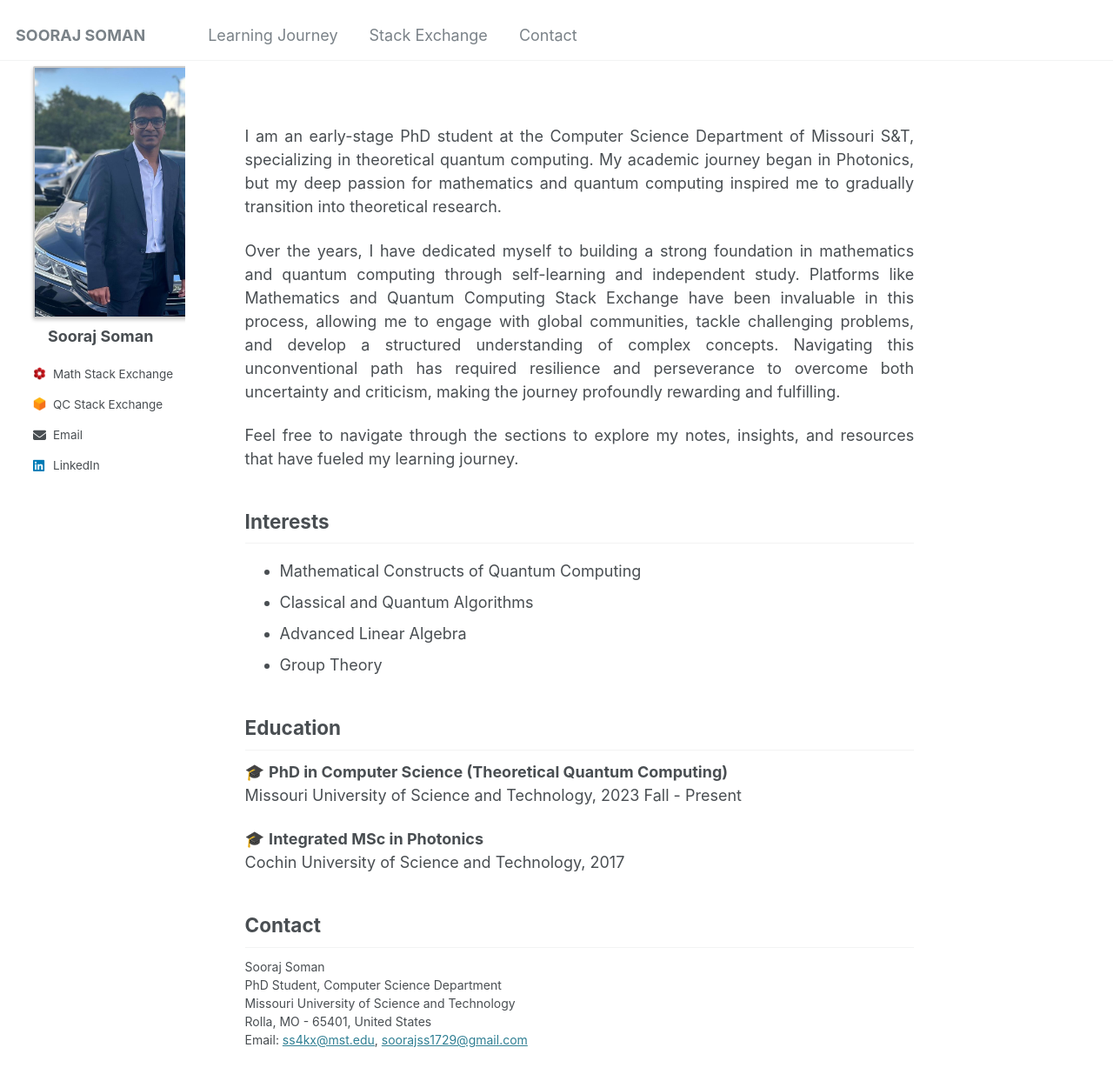
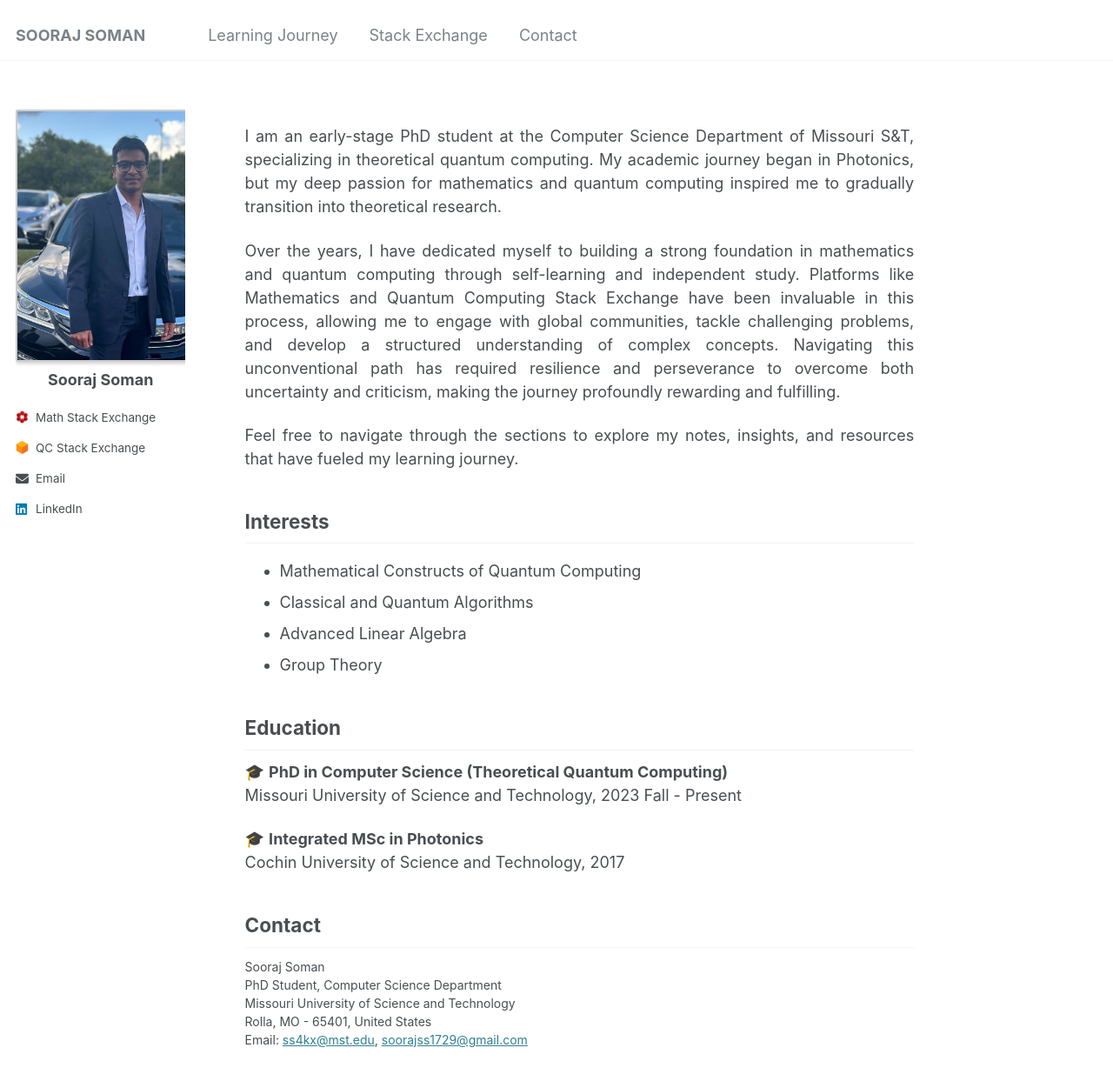
Before and after one commit to soorajss1729/soorajss1729.github.io, a Jekyll site: the page built from _pages/about.md, in a window 1280 px wide and 1400 px high. Shown: the top 1243 px of the window at 87% size. Built offline with Jekyll 4.4.1, drawn with Linux system fonts in a browser that asks for light colours.

Commit message:
Update _sidebar.scss

```diff
--- a/_sass/_sidebar.scss
+++ b/_sass/_sidebar.scss
@@ -75,9 +75,6 @@
 /*
    Author profile and links
    ========================================================================== */
-.sidebar {
-  padding: 20px; /* Add consistent padding for the sidebar */
-}
 
 .author__avatar {
   display: block; /* Ensures the avatar behaves like a block element */
@@ -101,8 +98,8 @@
 .author__content {
   display: table-cell;
   vertical-align: top;
-  padding-left: 15px;
-  padding-right: 15px;
+  padding-left: 25px;
+  padding-right: 25px;
   line-height: 1;
 
   @include breakpoint($large) {
```
